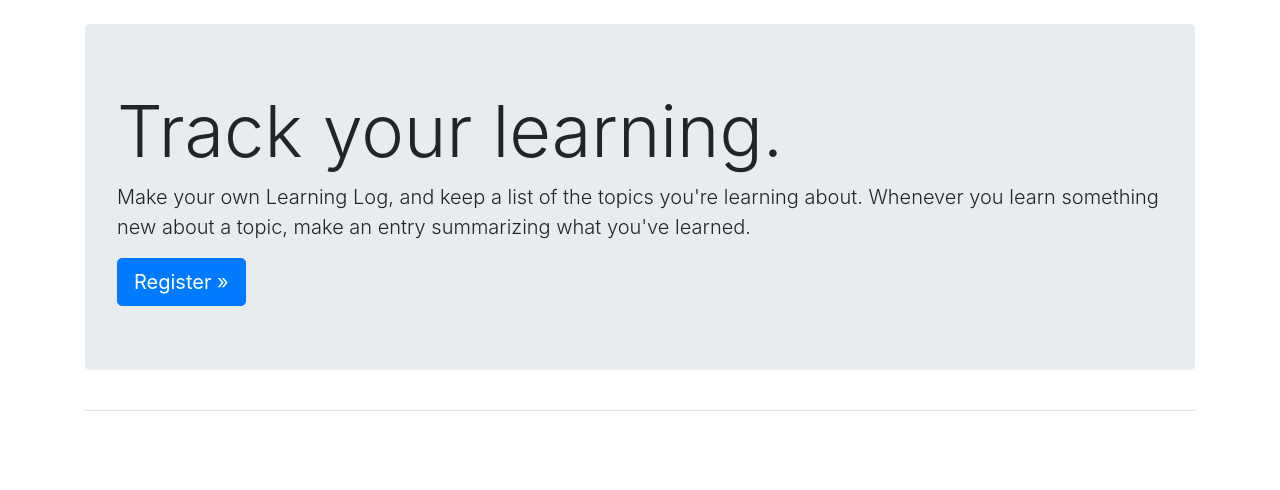
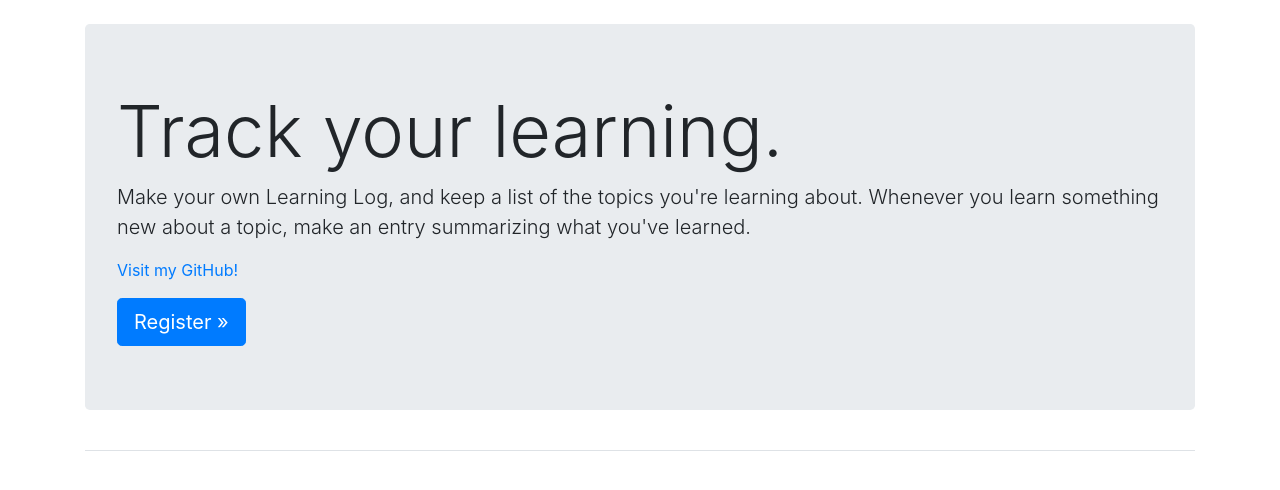
Before and after one commit to anistarafdar/learning_log, a Django app: page / in a window 1280 px wide. Shown: the part 58-548 px from the top of the page. Run offline with Django 3.2, Linux system fonts and the light colour scheme; some libraries are stand-ins or nearby versions.

Commit message:
Added link to my GitHub

```diff
--- a/learning_logs/templates/learning_logs/index.html
+++ b/learning_logs/templates/learning_logs/index.html
@@ -7,6 +7,9 @@
     <p class="lead">Make your own Learning Log, and keep a list of the
         topics you're learning about. Whenever you learn something new
         about a topic, make an entry summarizing what you've learned.</p>
+    <p>
+      <a href="https://github.com/anistarafdar">Visit my GitHub!</a>
+    </p>
 
     {% if user.is_authenticated %}
       <a class="btn btn-lg btn-primary" href="{% url 'learning_logs:topics' %}"
```
